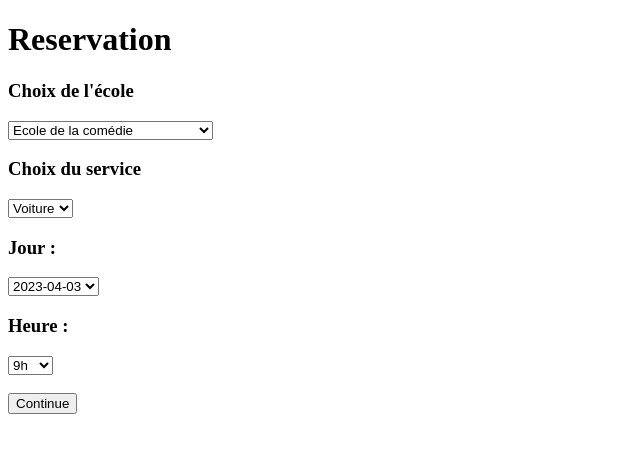
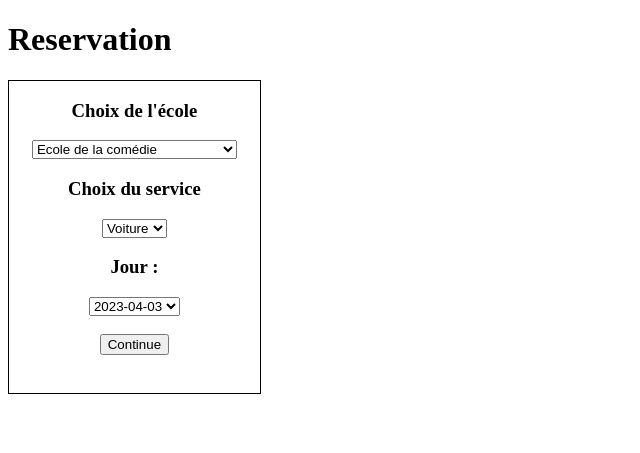
Before and after one commit to BWBMaxime/BWBMaxime-BWBMaxime-b3-c2-django-guichon, a Django app: page / in a window 1280 px wide. Shown: the top 453 px of the page, without its empty margins (0-640 px from the left). Run offline with Django 4.2, Linux system fonts and the light colour scheme; data that the repository does not hold is empty.

Commit message:
Modif formulaire de reservation

```diff
--- a/MyProjects/PiloteReservation/templates/home.html
+++ b/MyProjects/PiloteReservation/templates/home.html
@@ -1,10 +1,9 @@
 {% extends 'base.html' %}
 
-{% block content %}
+{% block form %}
 <h1>Reservation</h1>
-
-<div>
-    <form method="post" required>
+<form method="post" required
+    style="border: 1px black solid; padding-bottom: 3%; margin-right: 80%; text-align: center;">
     <div>
         <h3>Choix de l'école</h3>
         <select name="ecole">
@@ -32,17 +31,7 @@
             {% endfor %}
         </select>
     </div>
-        <div>
-            <h3>Heure :</h3>
-            <select name="heure">
-                {% for heure in heures %}
-                <option value="{{heure}}">{{heure}}</option>
-                {% endfor %}
-            </select>
-        </div>
-        <br />
+    <br>
     <button type="submit">Continue</button>
 </form>
-</div>
-
 {% endblock %}
--- a/MyProjects/PiloteReservation/views.py
+++ b/MyProjects/PiloteReservation/views.py
@@ -28,6 +28,9 @@ def home(request):
             'validateWeekdays':validateWeekdays,
             'heures':heures
         })
+    return render(request, 'table.html', {})
+def table(request):
+     return render(request, 'table.html', {})
 
 def validWeekday(jours):
     ajourdhui = datetime.now()
--- a/MyProjects/templates/base.html
+++ b/MyProjects/templates/base.html
@@ -7,9 +7,12 @@
 </head>
 
 <body>
-    {% block content %}
+    <div>
+        {% block form %}
 
-    {% endblock %}
+        {% endblock %}
+
+    </div>
 </body>
 
 </html>
```
Lines whose indentation alone changed are shown as unchanged.
